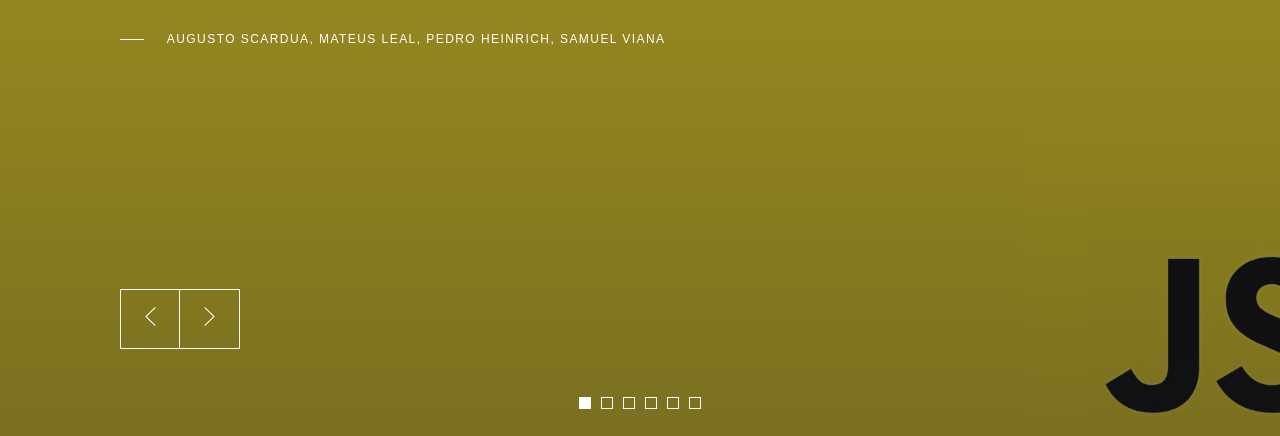
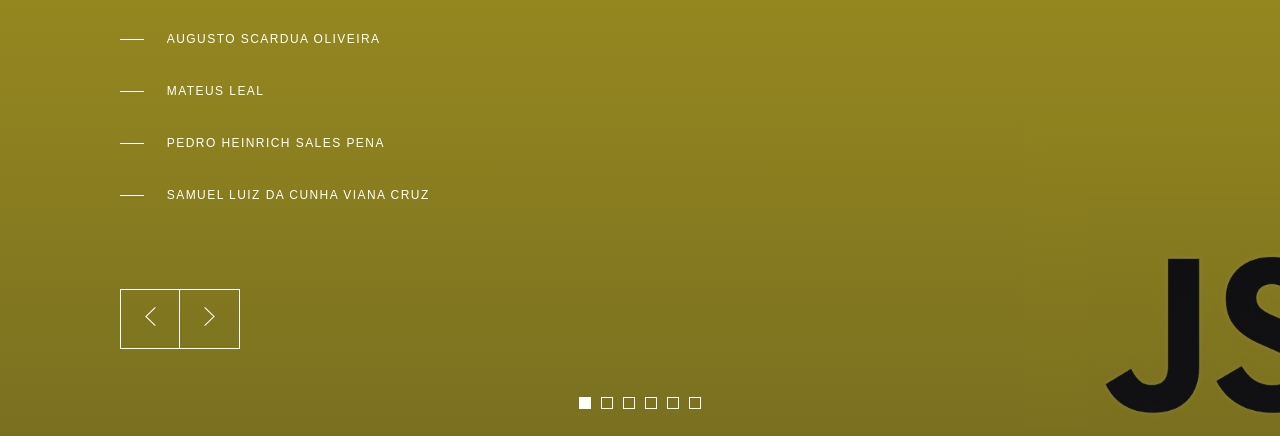
Before and after one commit to PedroHeinrichSP/PL_seminary-JavaScript, a plain HTML site: page index.html in a window 1280 px wide. Shown: the part 361-797 px from the top of the page. Drawn offline with nearby package versions, Linux system fonts and the light colour scheme.

Commit message:
Update index.html

```diff
--- a/index.html
+++ b/index.html
@@ -32,8 +32,17 @@
 				<div class="container js-parallax" data-speed="2" data-position="top" data-target="#js-header">
 					<h1 class="slideshow__slide-caption-title">JavaScript</h1>
 					<a class="slideshow__slide-caption-subtitle -load o-hsub -link" href="#">
-						<span class="slideshow__slide-caption-subtitle-label">Augusto Scardua, Mateus Leal, Pedro Heinrich, Samuel Viana</span>
-					</a>
+						<span class="slideshow__slide-caption-subtitle-label">Augusto Scardua Oliveira</span>
+					</a><br>
+					<a class="slideshow__slide-caption-subtitle -load o-hsub -link" href="#">
+						<span class="slideshow__slide-caption-subtitle-label">Mateus Leal</span>
+					</a><br>
+					<a class="slideshow__slide-caption-subtitle -load o-hsub -link" href="#">
+						<span class="slideshow__slide-caption-subtitle-label">Pedro Heinrich Sales Pena</span>
+					</a><br>
+					<a class="slideshow__slide-caption-subtitle -load o-hsub -link" href="#">
+						<span class="slideshow__slide-caption-subtitle-label">Samuel Luiz da Cunha Viana Cruz</span>
+					</a><br>
 				</div>
 			</div>
 		</div>
```
